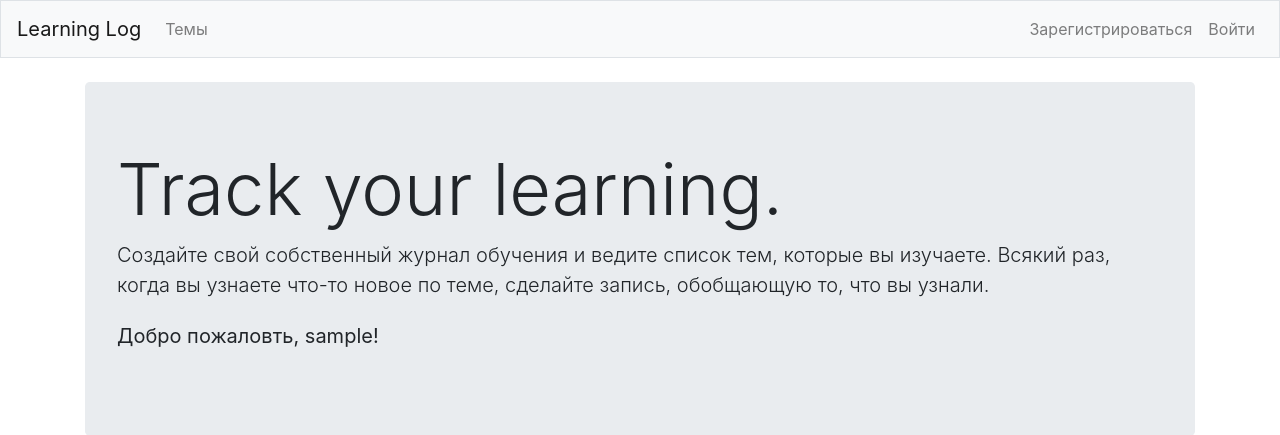
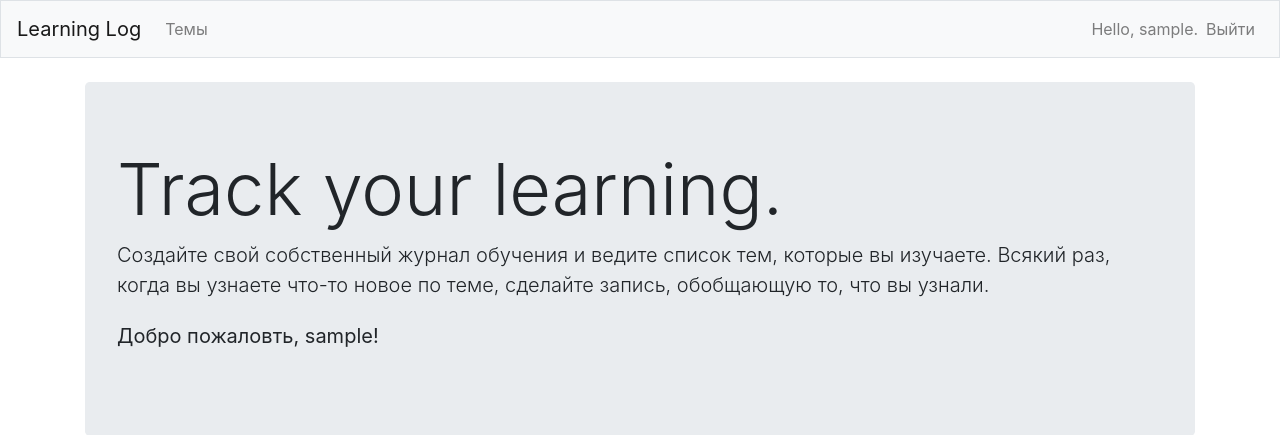
Before and after one commit to dissen845/learning_log, a Django app: page / in a window 1280 px wide. Shown: the top 435 px of the page. Run offline with Django 3.2, Linux system fonts and the light colour scheme; the visitor is signed in with stand-in values (Sample User, id 1); some libraries are stand-ins or nearby versions.

Commit message:
Revert "Перед отправкой на сервер heroku 1"
This reverts commit 56995e634a7a65bd33a8f40a3058f58dda915e35.

# Conflicts:
#	learning_logs/templates/learning_logs/base.html

```diff
--- a/learning_logs/templates/learning_logs/base.html
+++ b/learning_logs/templates/learning_logs/base.html
@@ -29,14 +29,21 @@
                   Темы</a></li>
           </ul>
           <ul class="navbar-nav ml-auto">
-
+            {% if user.is_authenticated %}
+              <li class="nav-item">
+                <span class="navbar-text">Hello, {{ user.username }}.</span>
+              </li>
+              <li class="nav-item">
+                <a class="nav-link" href="{% url 'users:logout' %}">Выйти</a>
+              </li>
+            {% else %}
               <li class="nav-item">
                 <a class="nav-link" href="{% url 'users:register' %}">Зарегистрироваться</a>
               </li>
               <li class="nav-item">
                 <a class="nav-link" href="{% url 'users:login' %}">Войти</a>
               </li>
-
+            {% endif %}
           </ul>
         </div>
     </nav>
```
